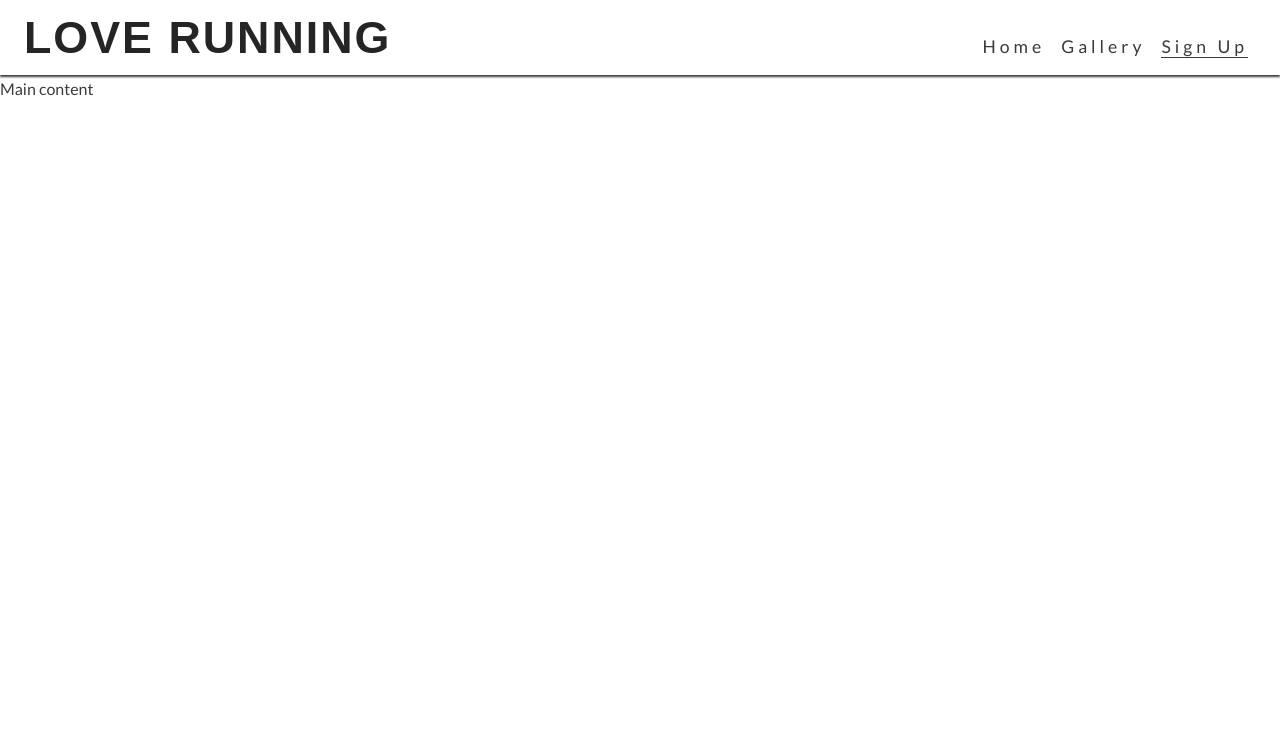
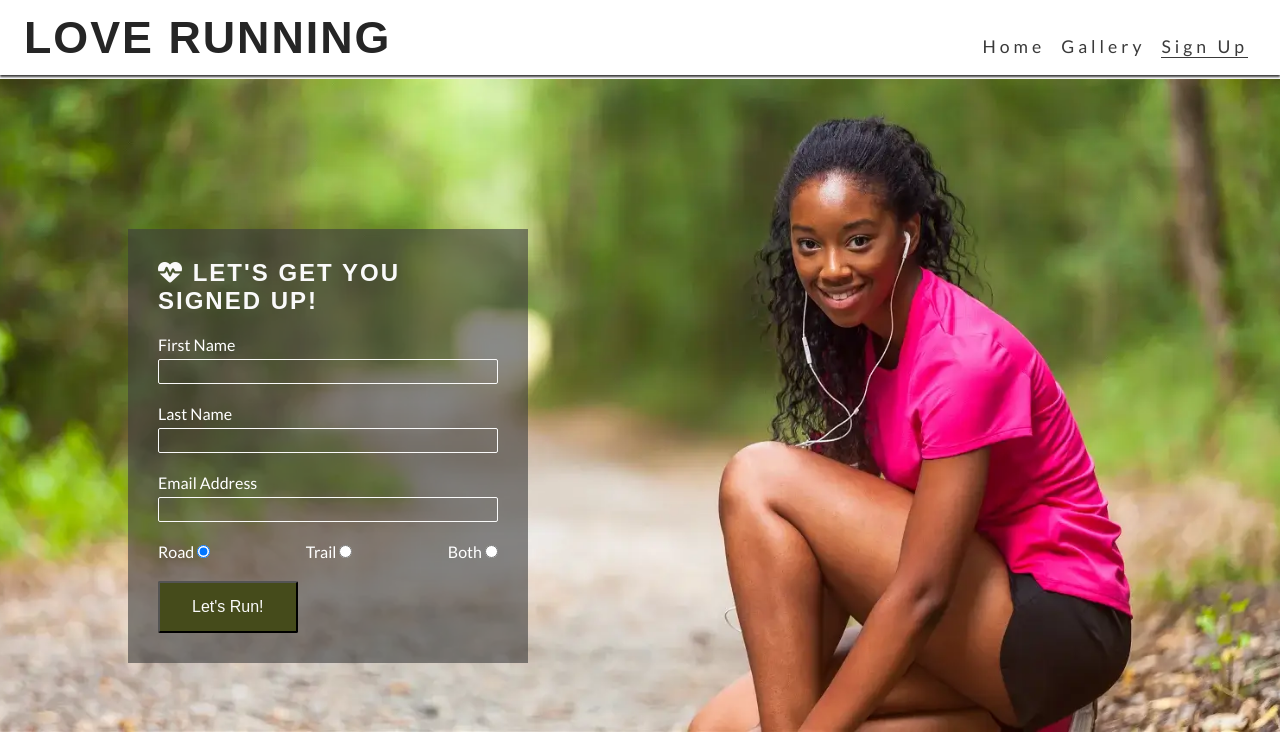
Before and after one commit to Hazarsoysuren/Love-Running, a plain HTML site: page signup.html in a window 1280 px wide. Shown: the top 749 px of the page. Drawn offline with Linux system fonts and the light colour scheme.

Commit message:
Added the signup site

```diff
--- a/assets/css/style.css
+++ b/assets/css/style.css
@@ -93,10 +93,13 @@ nav {
 
 /* Main content */
 main {
-
-    /* Make main element take up any surplus space to footer push down */
+    /* Enlarge main element to push footer down*/
     flex: 1 0 auto;
+    /* Add margin at the top to prevent content from being covered by the header */
     margin-top: 47px;
+    /* Enable flex properties for child elements */
+    display: flex;
+    flex-direction: column;
 }
 
 #reasons {
@@ -314,6 +317,7 @@ main {
 
 }
 
+
 #times div{
     color: #fafafa;
     background-color: rgba(0, 0, 0, .6);
@@ -338,3 +342,76 @@ main {
    display: flex;
    flex-wrap: wrap;
 }
+
+/* Form */
+#signup {
+    background-image: url("../images/signup-image.webp");
+    background-size: cover;
+    background-position: 75%;
+    padding: 20px 10% 0 10%;
+    flex-grow: 1;
+}
+
+#signup-form {
+    color: #ffffff;
+    background-color: rgba(60, 60, 60, 0.6);
+    padding: 30px;
+}
+
+#signup-form>h2 {
+    color: #fafafa;
+    margin-bottom: 20px;
+}
+
+.text-input {
+    background: transparent;
+    color: #fafafa;
+    width: 100%;
+    height: 25px;
+    margin: 5px 0 20px 0;
+    border: 1px solid #fafafa;
+    border-radius: 2px;
+    padding: 0 5px;
+}
+
+.radio-buttons {
+    width: 100%;
+    display: flex;
+    justify-content: space-between;
+}
+
+.join-button {
+    margin-top: 20px;
+    border-radius: 2px;
+    padding: 15px 32px;
+    font-size: 100%;
+    background-color: #454b1b;
+    color: #fafafa;
+}
+
+/* Media query: tablets and larger (768px and up) */
+@media screen and (min-width: 768px) {
+
+
+    /* Form */
+    #signup {
+        background-position: center;
+        position: relative;
+    }
+
+    #signup-form {
+        max-width: 400px;
+        position: absolute;
+        left: 10%;
+        top: 150px;
+    }
+
+    .text-input:hover {
+        border-color: #f16c6b;
+    }
+
+    .join-button:hover {
+        background-color: #fafafa;
+        color: #454b1b;
+    }
+}
--- a/signup.html
+++ b/signup.html
@@ -37,7 +37,37 @@
     </header>
 
     <!-- Main content -->
-    <main>Main content</main>
+    <main>
+        <section id="signup">
+            <form id="signup-form" method="POST" action="https://formdump.codeinstitute.net">
+                <h2><i class="fa-solid fa-heartbeat"></i> Let's get you signed up!</h2>
+                <label for="first_name">First Name</label>
+                <input type="text" name="first_name" id="first_name" class="text-input" required>
+                <br>
+                <label for="last_name">Last Name</label>
+                <input type="text" name="last_name" id="last_name" class="text-input" required>
+                <br>
+                <label for="email_address">Email Address</label>
+                <input type="email" name="email_address" id="email_address" class="text-input" required>
+                <br>
+                <div class="radio-buttons">
+                    <div>
+                        <label for="road">Road</label>
+                        <input type="radio" name="running_preference" id="road" value="road" required checked>
+                    </div>
+                    <div>
+                        <label for="trail">Trail</label>
+                        <input type="radio" name="running_preference" id="trail" value="trail" required>
+                    </div>
+                    <div>
+                        <label for="both">Both</label>
+                        <input type="radio" name="running_preference" id="both" value="both" required>
+                    </div>
+                </div>
+                <button type="submit" class="join-button">Let's Run!</button>
+            </form>
+        </section>
+    </main>
 
     <!-- Footer -->
     <footer>
```
Also changed, not shown: assets/images/signup-image.webp (added).
